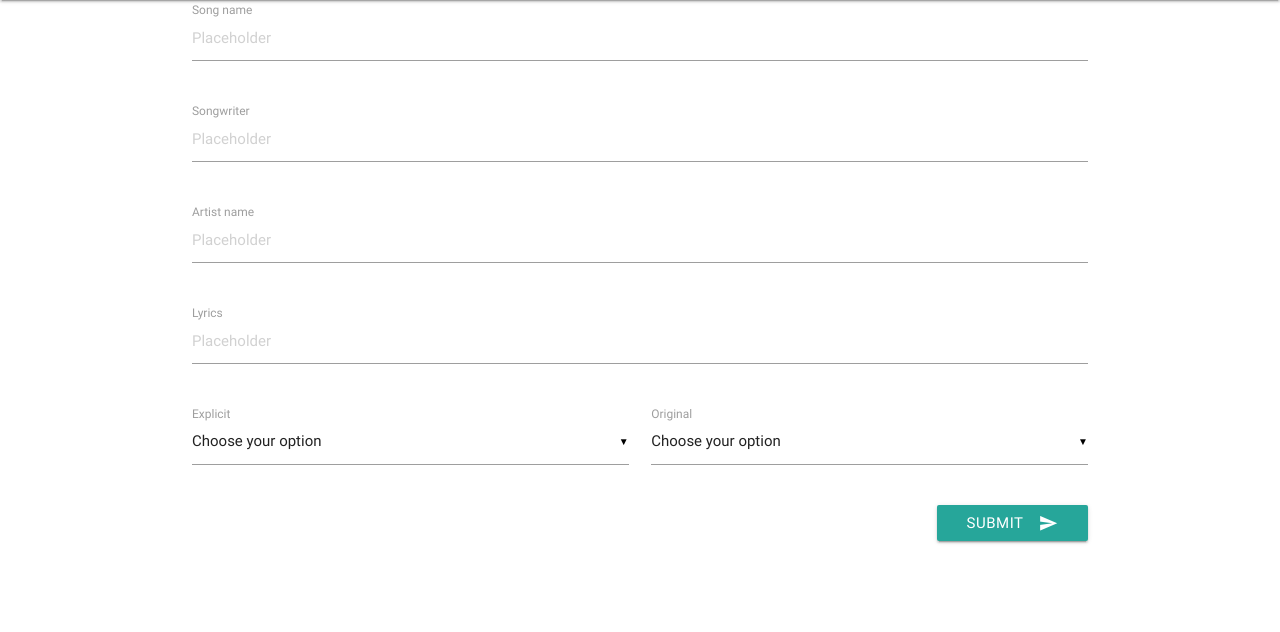
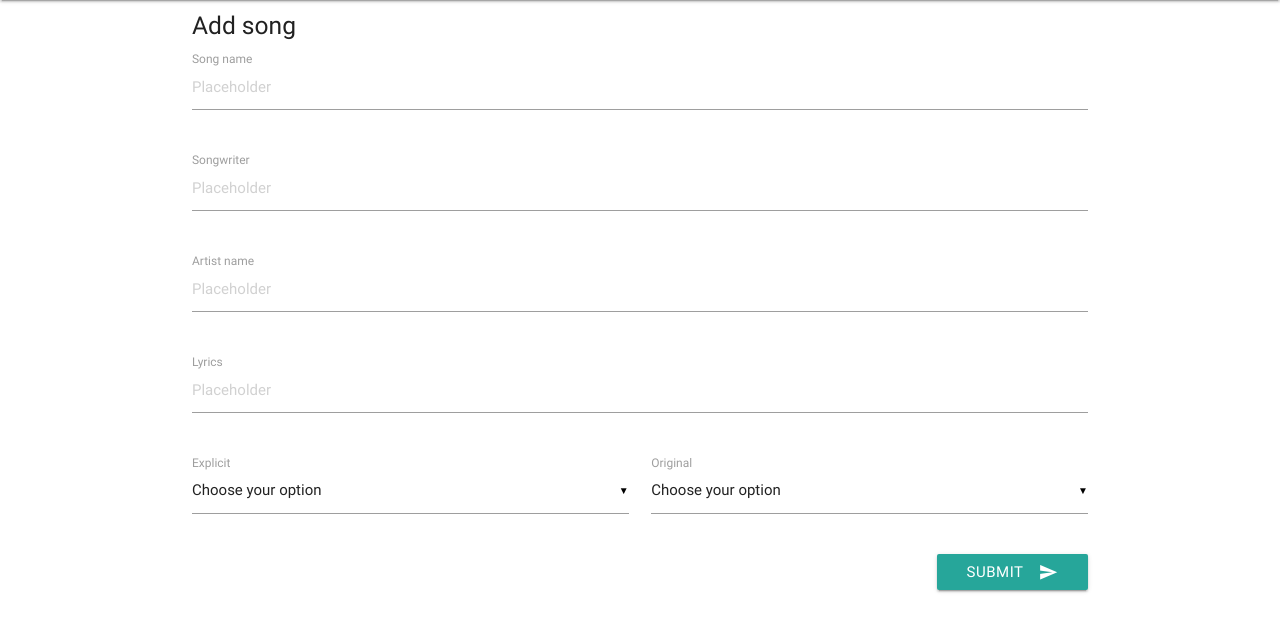
Before and after one commit to eddiebrett/songbook, a Flask app: page /add_song in a window 1280 px wide. Shown: the part 64-696 px from the top of the page. Run offline with Flask 2, Linux system fonts and the light colour scheme; data that the repository does not hold is empty; some libraries are stand-ins or nearby versions.

Commit message:
updated names

```diff
--- a/app.py
+++ b/app.py
@@ -10,30 +10,55 @@ app.config["MONGO_URI"] = 'mongodb+srv://cockneypirate:r00tUser@myfirstcluster-g
 mongo = PyMongo(app)
 
 @app.route('/')
-@app.route('/songs')
-def get_songs():
-    return render_template("songs.html", categories=mongo.db.categories.find())
+@app.route('/song_list')
+def song_list():
+    return render_template("songs.html", songs=mongo.db.songs.find())
 
 @app.route('/add_song')
 def add_song():
-    return render_template("add_song.html", categories=mongo.db.categories.find())
+    return render_template("add_song.html", songs=mongo.db.songs.find())
 
 
 @app.route('/insert_song', methods=['POST'])
 def insert_song():
-    insert = mongo.db.categories
+    insert = mongo.db.songs
     insert.insert_one(request.form.to_dict())
-    return redirect(url_for('get_songs'))
+    return redirect(url_for('song_list'))
 
 
 
-@app.route('/view_song/<categories_id>')
-def view_song(categories_id):
-    the_task =  mongo.db.categories.find_one({"_id": ObjectId(categories_id)})
-    all_categories =  mongo.db.categories.find()
-    return render_template('view_song.html', task=the_task,
-                           categories=all_categories)
+@app.route('/view_song/<song_id>')
+def view_song(song_id):
+    select_song =  mongo.db.songs.find_one({"_id": ObjectId(song_id)})
+    all_songs =  mongo.db.songs.find()
+    return render_template('view_song.html', select=select_song,
+                           songs=all_songs)
 
+@app.route('/edit_song/<song_id>')
+def edit_song(song_id):
+    select_song =  mongo.db.songs.find_one({"_id": ObjectId(song_id)})
+    all_songs =  mongo.db.songs.find()
+    return render_template('edit_song.html', select=select_song,
+                           songs=all_songs)
+
+@app.route('/update_song/<song_id>', methods=["POST"])
+def update_song(song_id):
+    song = mongo.db.songs
+    song.update({'_id': ObjectId(song_id)},
+    {
+        'song_name':request.form.get('song_name'),
+        'song_writer':request.form.get('song_writer'),
+        'song_lyrics': request.form.get('song_lyrics'),
+        'artist_name': request.form.get('artist_name'),
+        'original_song':request.form.get('original_song'),
+        'explicit_lyrics':request.form.get('explicit_lyrics')
+    })
+    return redirect(url_for('songs_list'))
+
+@app.route('/delete_song/<song_id>')
+def delete_song(song_id):
+    mongo.db.songs.remove({'_id': ObjectId(song_id)})
+    return redirect(url_for('song_list'))
 
 
 if __name__ == '__main__':
--- a/templates/add_song.html
+++ b/templates/add_song.html
@@ -1,30 +1,31 @@
 {% extends 'base.html' %} {% block content %}
 
 <div class="container">
+  <h5>Add song</h5>
   <div class="row">
     <form action="{{ url_for('insert_song') }}" method="POST" class="col s12">
       <div class="row">
         <div class="input-field col s12">
           <input placeholder="Placeholder" id="song_name" name="song_name" type="text" class="validate">
-          <label for="first_name">Song name</label>
+          <label for="full_name">Song name</label>
         </div>
       </div>
       <div class="row">
         <div class="input-field col s12">
-          <input placeholder="Placeholder" id="song_write" name="song_writer" type="text" class="validate">
-          <label for="first_name">Songwriter</label>
+          <input placeholder="Placeholder" id="song_writer" name="song_writer" type="text" class="validate">
+          <label for="full_name">Songwriter</label>
         </div>
       </div>
       <div class="row">
         <div class="input-field col s12">
           <input placeholder="Placeholder" id="artist_name" name="artist_name" type="text" class="validate">
-          <label for="first_name">Artist name</label>
+          <label for="full_name">Artist name</label>
         </div>
       </div>
       <div class="row">
         <div class="input-field col s12">
-          <input placeholder="Placeholder" id="lyrics" name="lyrics" type="text" class="validate">
-          <label for="first_name">Lyrics</label>
+          <input placeholder="Placeholder" id="song_lyrics" name="song_lyrics" type="text" class="validate">
+          <label for="lyrics">Lyrics</label>
         </div>
       </div>
 
--- a/templates/songs.html
+++ b/templates/songs.html
@@ -2,8 +2,8 @@
 {% block content %}
 <h5>Songs</h5>
 <div class="container">
-    {% for info in categories %}
-       <ul><li> <a href="{{url_for('view_song', categories_id=info._id)}}">{{info.song_name}}</a></li></ul>
+    {% for song in songs %}
+       <ul><li> <a href="{{url_for('view_song', song_id=song._id)}}">{{song.song_name}}</a></li></ul>
     {% endfor %}
     </div>
 
```
Also changed, not shown: templates/edit_song.html (+9 -8 lines), templates/view_song.html (+7 -7 lines).
